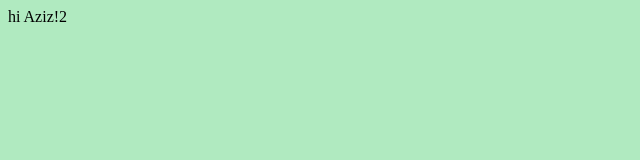
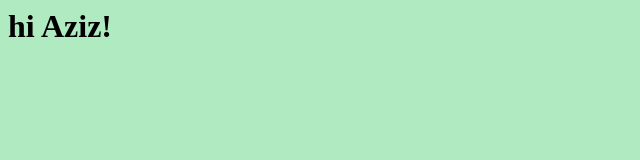
Before and after one commit to UmarovAM/my-Jenkins, a plain HTML site: page index.html in a window 1280 px wide. Shown: the whole page, without its empty margins (0-640 px from the left). Drawn offline with Linux system fonts and the light colour scheme.

Commit message:
update from VS

```diff
--- a/index.html
+++ b/index.html
@@ -3,6 +3,6 @@
         <title>Aziz</title>
     </head>
     <body bgcolor=bleack>
-        <p color="white">hi Aziz!2</p>
+        <h1>hi Aziz!</h1>
     </body>
 </html>
```
